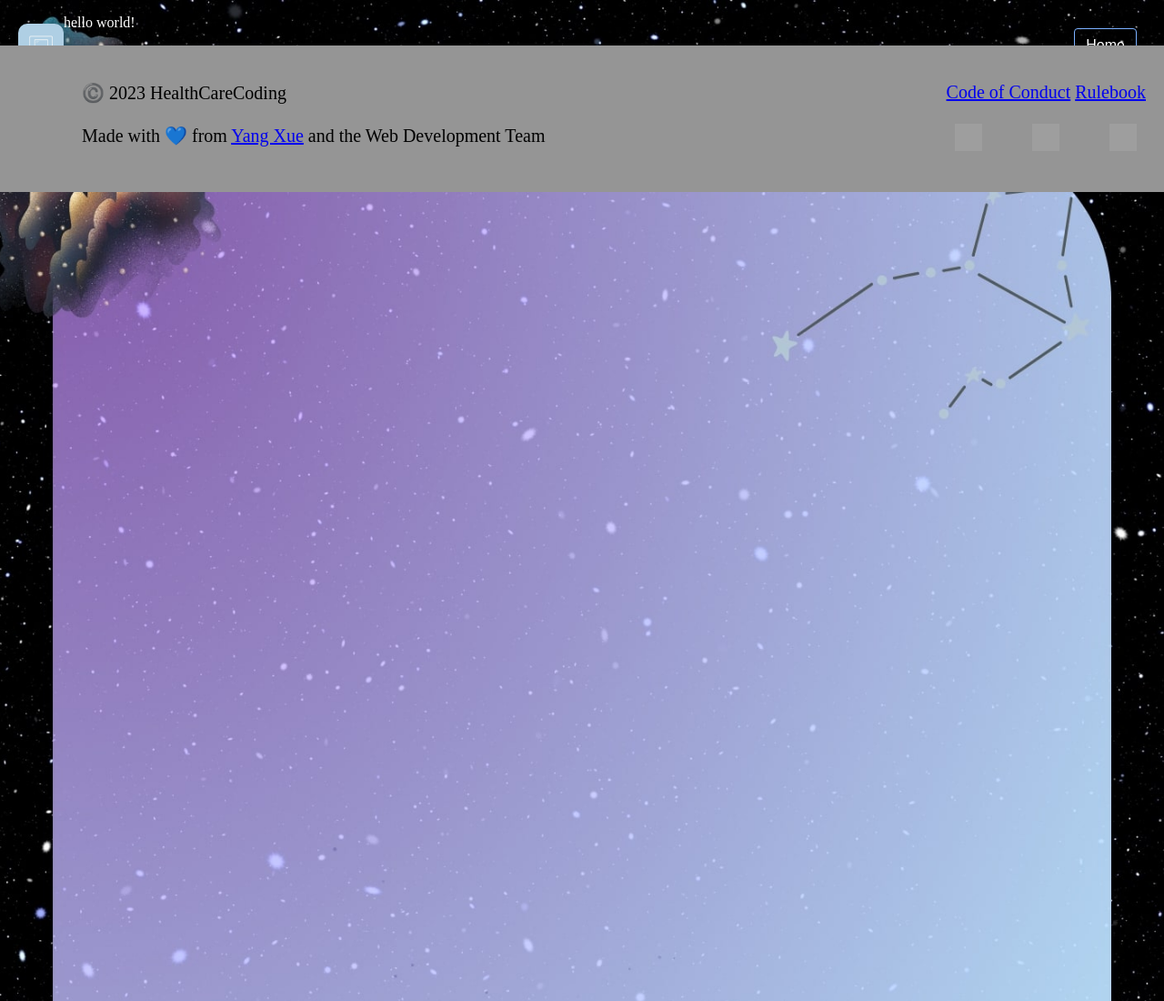
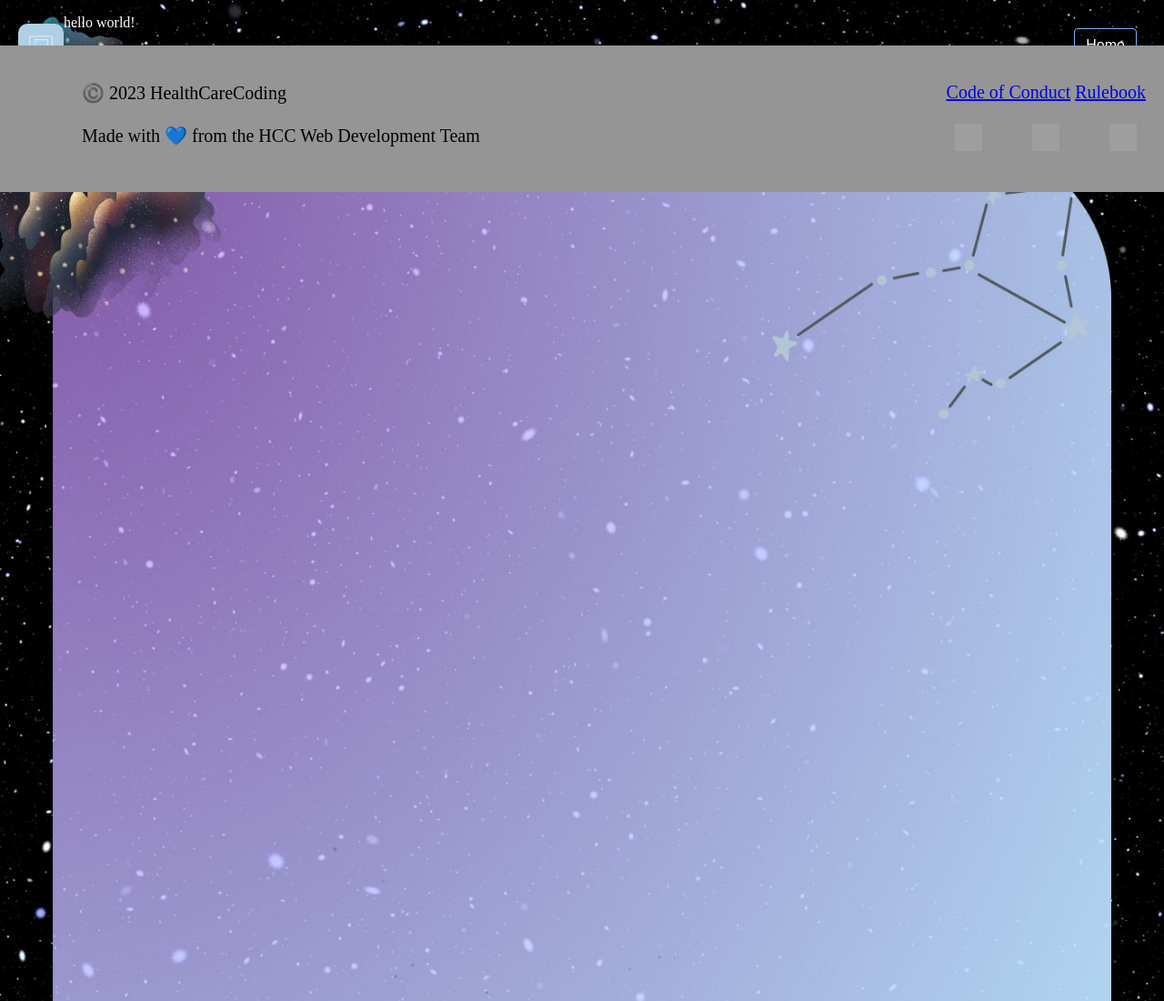
Before and after one commit to HealthCareCoding/HealthCareCoding-Website, a plain HTML site: page dashboard.html in a window 1280 px wide. Shown: the top 1100 px of the page at 91% size. Drawn offline with Linux system fonts and the light colour scheme; grey boxes are pictures that could not be loaded.

Commit message:
Update dashboard.html

```diff
--- a/dashboard.html
+++ b/dashboard.html
@@ -21,7 +21,7 @@
         <div class="footer-content">
             <p class="left">
                 ©️ 2023 HealthCareCoding <br><br>
-                Made with 💙 from <a href="https://yangxue.me" target="_blank">Yang Xue</a> and the Web Development Team
+                Made with 💙 from the HCC Web Development Team
             </p>
             <p class="right">
                 <a href="Code_Of_Conduct.pdf" target="_blank">Code of Conduct</a>
```
